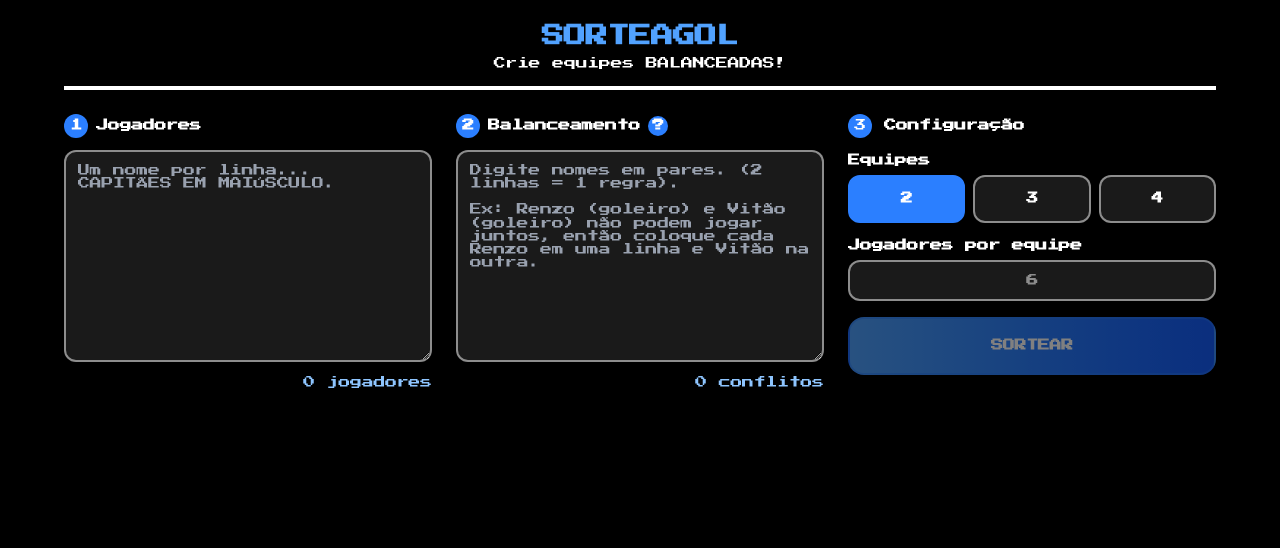
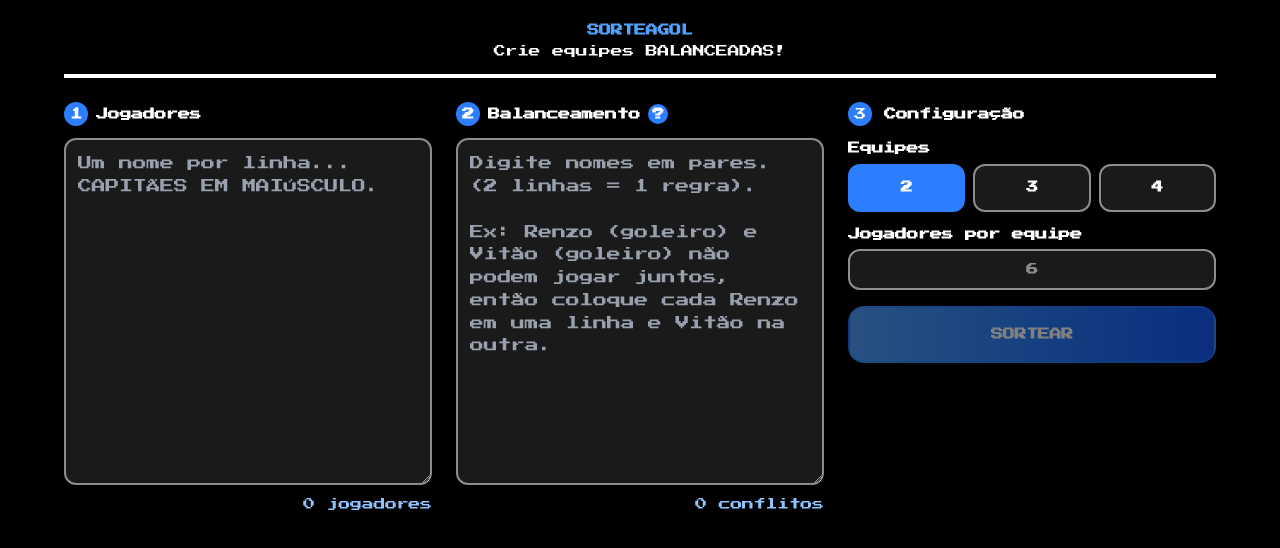
Before and after one commit to justRenzinza/sorteagol, a Next.js app: page / in a window 1280 px wide. Shown: the top 548 px of the page. Built offline with nearby package versions, Linux system fonts and the light colour scheme.

Commit message:
nao vai nem pelo caralho

```diff
--- a/src/app/globals.css
+++ b/src/app/globals.css
@@ -18,8 +18,8 @@ body {
 	font-family: Arial, Helvetica, sans-serif;
 }
 
-/* Fonte Pixel Menor */
-.font-pixel * {
+/* Fonte Pixel Menor - EXCETO textareas e inputs */
+.font-pixel *:not(textarea):not(input[type="text"]) {
 	font-family: var(--font-pixel), 'Press Start 2P', monospace !important;
 	font-size: 0.75rem !important;
 	line-height: 1.1 !important;
@@ -36,6 +36,12 @@ body {
 	font-size: 1.4rem !important;
 }
 
+/* Input number COM font-pixel mantém fonte pequena */
+.font-pixel input[type="number"] {
+	font-family: var(--font-pixel), 'Press Start 2P', monospace !important;
+	font-size: 0.75rem !important;
+}
+
 /* Previne zoom em inputs mobile */
 @media screen and (max-width: 768px) {
 	input[type="text"],
@@ -45,13 +51,13 @@ body {
 		font-size: 16px !important;
 	}
 
-	/* Input number COM font-pixel mantém fonte pequena */
+	/* Input number COM font-pixel mantém fonte pequena mesmo no mobile */
 	.font-pixel input[type="number"] {
 		font-size: 0.75rem !important;
 	}
 }
 
-/* 🔥 PREVINE ZOOM COM TOUCH-ACTION */
+/* Touch action previne zoom */
 input,
 textarea,
 select,
```
